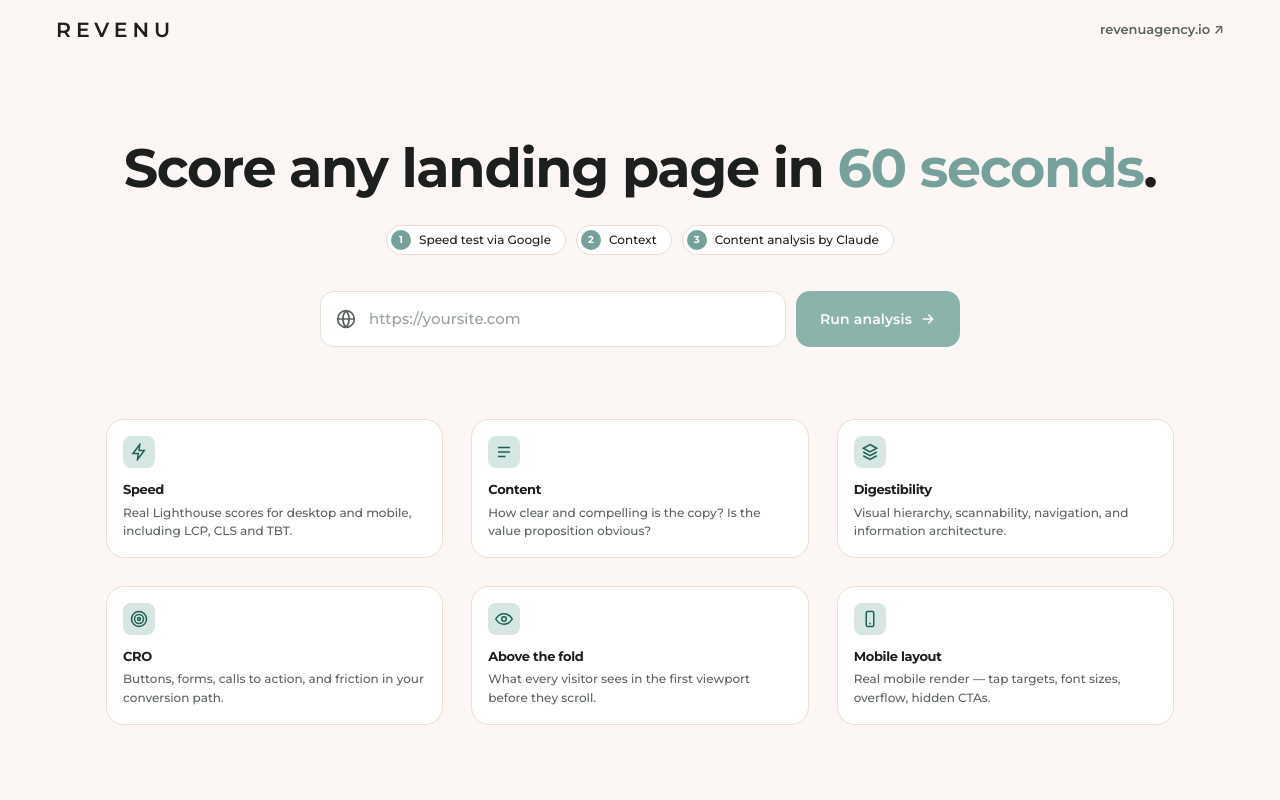
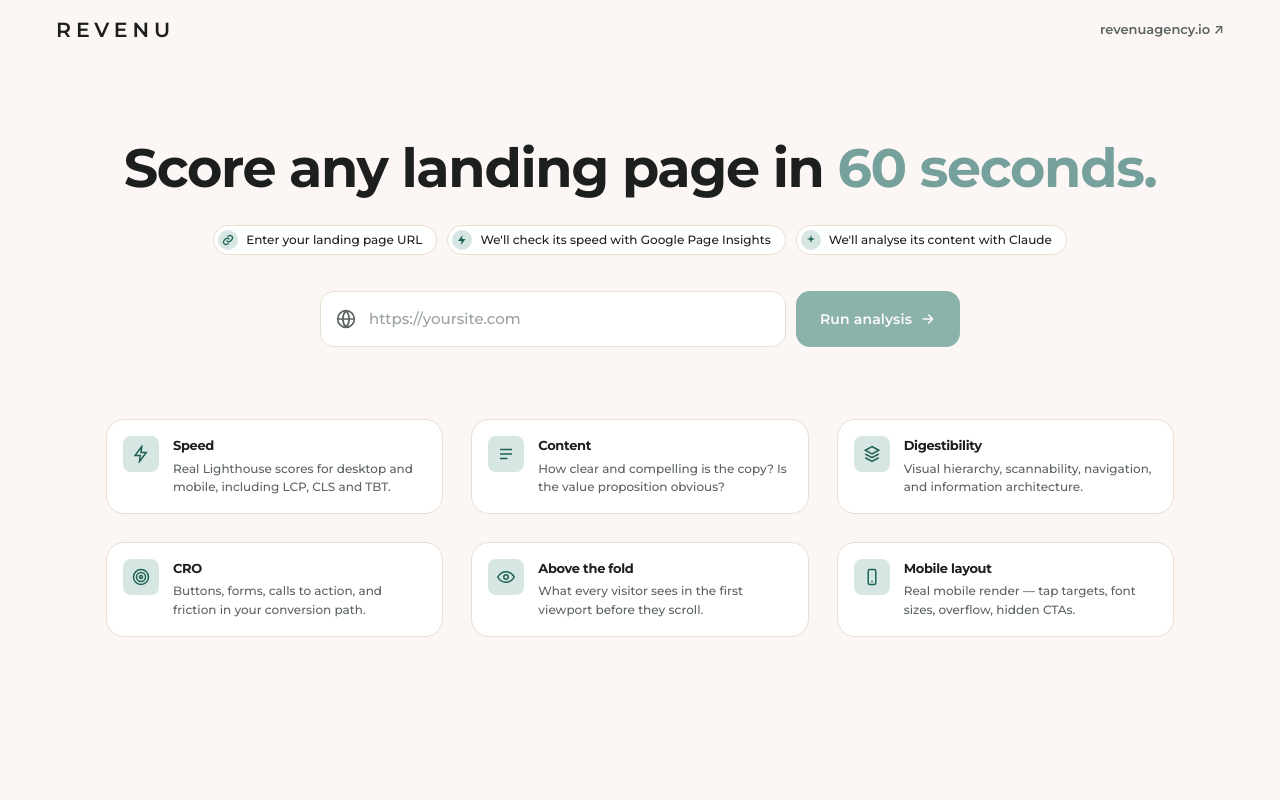
Before and after one commit to RevenuJoe/pagetest, a Next.js app: page / in a window 1280 px wide. Shown: the top 800 px of the page. Built offline with nearby package versions, Linux system fonts and the light colour scheme.

Commit message:
Hero polish: green full stop, three icon pills with new copy, horizontal feature cards

```diff
--- a/app/page.tsx
+++ b/app/page.tsx
@@ -74,23 +74,62 @@ export default function Home() {
           <div className="text-center">
             <h1 className="text-[clamp(32px,4.7vw,54px)] font-bold leading-[1.04] tracking-tight text-ink">
               Score any landing page in{" "}
-              <span style={{ color: "#76A09C" }}>60 seconds</span>.
+              <span style={{ color: "#76A09C" }}>60 seconds.</span>
             </h1>
             <ul className="mx-auto mt-7 flex flex-wrap items-center justify-center gap-2.5 p-0 list-none">
-              {[
-                "Speed test via Google",
-                "Context",
-                "Content analysis by Claude",
-              ].map((label, i) => (
+              {(
+                [
+                  [
+                    "Enter your landing page URL",
+                    <svg
+                      key="ico"
+                      viewBox="0 0 24 24"
+                      fill="none"
+                      stroke="currentColor"
+                      strokeWidth="2.4"
+                      strokeLinecap="round"
+                      strokeLinejoin="round"
+                      className="h-3 w-3"
+                      aria-hidden
+                    >
+                      <path d="M10 14a5 5 0 0 0 7 0l3-3a5 5 0 0 0-7-7l-1 1" />
+                      <path d="M14 10a5 5 0 0 0-7 0l-3 3a5 5 0 0 0 7 7l1-1" />
+                    </svg>,
+                  ],
+                  [
+                    "We'll check its speed with Google Page Insights",
+                    <svg
+                      key="ico"
+                      viewBox="0 0 24 24"
+                      fill="currentColor"
+                      stroke="none"
+                      className="h-3 w-3"
+                      aria-hidden
+                    >
+                      <path d="M13 2L4 14h7l-1 8 9-12h-7l1-8z" />
+                    </svg>,
+                  ],
+                  [
+                    "We'll analyse its content with Claude",
+                    <svg
+                      key="ico"
+                      viewBox="0 0 24 24"
+                      fill="currentColor"
+                      stroke="none"
+                      className="h-3 w-3"
+                      aria-hidden
+                    >
+                      <path d="M12 2l1.8 6.2L20 10l-6.2 1.8L12 18l-1.8-6.2L4 10l6.2-1.8L12 2z" />
+                    </svg>,
+                  ],
+                ] as const
+              ).map(([label, icon]) => (
                 <li
                   key={label}
                   className="inline-flex items-center gap-2 rounded-full border border-beige-line bg-card py-1 pl-1 pr-3.5 text-[12px] font-medium text-ink"
                 >
-                  <span
-                    className="flex h-5 w-5 items-center justify-center rounded-full text-[10px] font-bold text-white"
-                    style={{ background: "#76A09C" }}
-                  >
-                    {i + 1}
+                  <span className="flex h-5 w-5 items-center justify-center rounded-full bg-accent-soft text-accent-dark">
+                    {icon}
                   </span>
                   {label}
                 </li>
@@ -409,17 +448,19 @@ function FeaturesGrid() {
       {items.map((it) => (
         <div
           key={it.title}
-          className="rounded-card border border-beige-line bg-card p-4"
+          className="flex items-start gap-3.5 rounded-card border border-beige-line bg-card p-4"
         >
-          <div className="flex h-8 w-8 items-center justify-center rounded-lg bg-accent-soft text-accent-dark">
+          <div className="flex h-9 w-9 flex-shrink-0 items-center justify-center rounded-lg bg-accent-soft text-accent-dark">
             {it.icon}
           </div>
-          <h3 className="mt-3 text-[13px] font-bold tracking-tight text-ink">
-            {it.title}
-          </h3>
-          <p className="mt-1 text-[12px] font-medium leading-[1.55] text-ink-soft">
-            {it.desc}
-          </p>
+          <div className="min-w-0 flex-1">
+            <h3 className="text-[13px] font-bold tracking-tight text-ink">
+              {it.title}
+            </h3>
+            <p className="mt-1 text-[12px] font-medium leading-[1.55] text-ink-soft">
+              {it.desc}
+            </p>
+          </div>
         </div>
       ))}
     </div>
```
